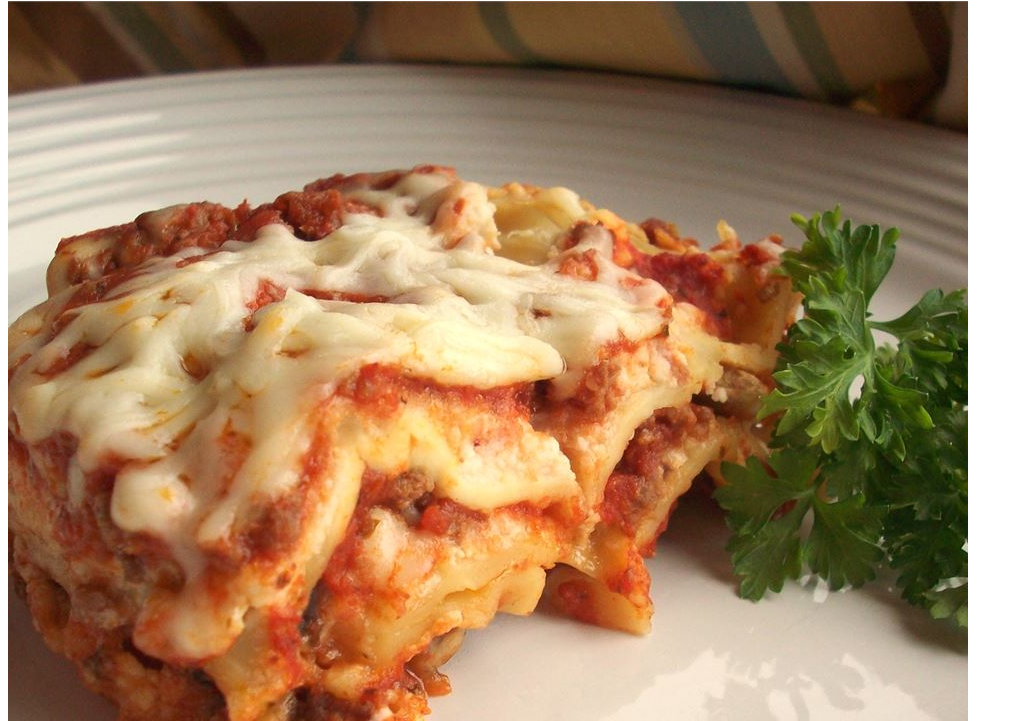
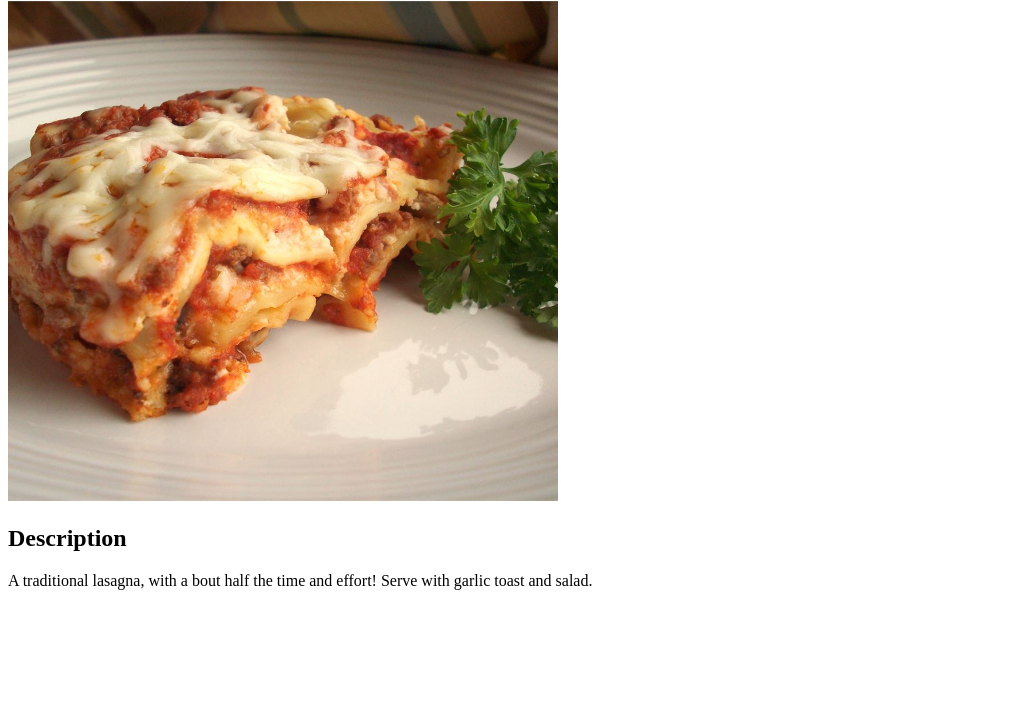
Before and after one commit to AliFahed/THE-ODIN-PROJECT, a plain HTML site: page Foundations/odin-recipes/recipes/lasagna.html in a window 1280 px wide. Shown: the part 79-800 px from the top of the page, without its empty margins (0-1023 px from the left). Drawn offline with Linux system fonts and the light colour scheme.

Commit message:
Add lasagna description

```diff
--- a/Foundations/odin-recipes/recipes/lasagna.html
+++ b/Foundations/odin-recipes/recipes/lasagna.html
@@ -8,6 +8,13 @@
 </head>
 <body>
     <h1>Lasagna</h1>
-    <img src="../images/lasagna.jpeg" alt="Lasagna Image">
+    <img style="height: 500px; width: 550px;" src="../images/lasagna.jpeg" alt="Lasagna Image">
+
+    <!-- Lasagna description -->
+    <h2>Description</h2>
+    <p>
+        A traditional lasagna, with a bout half the time and effort!
+        Serve with garlic toast and salad.
+    </p>
 </body>
 </html>
```
